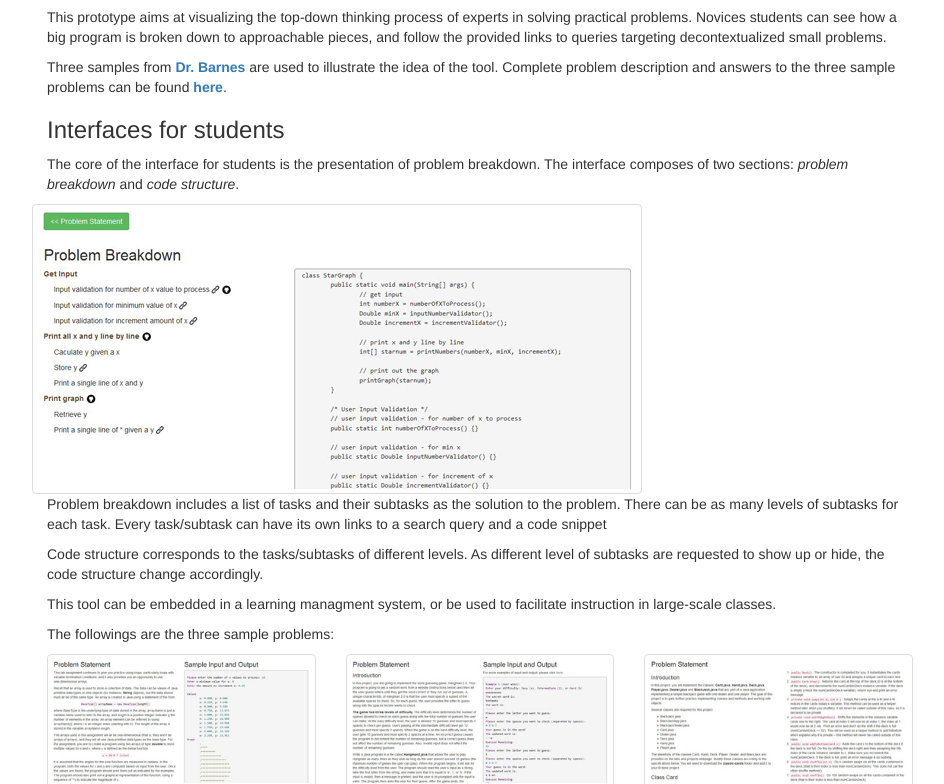
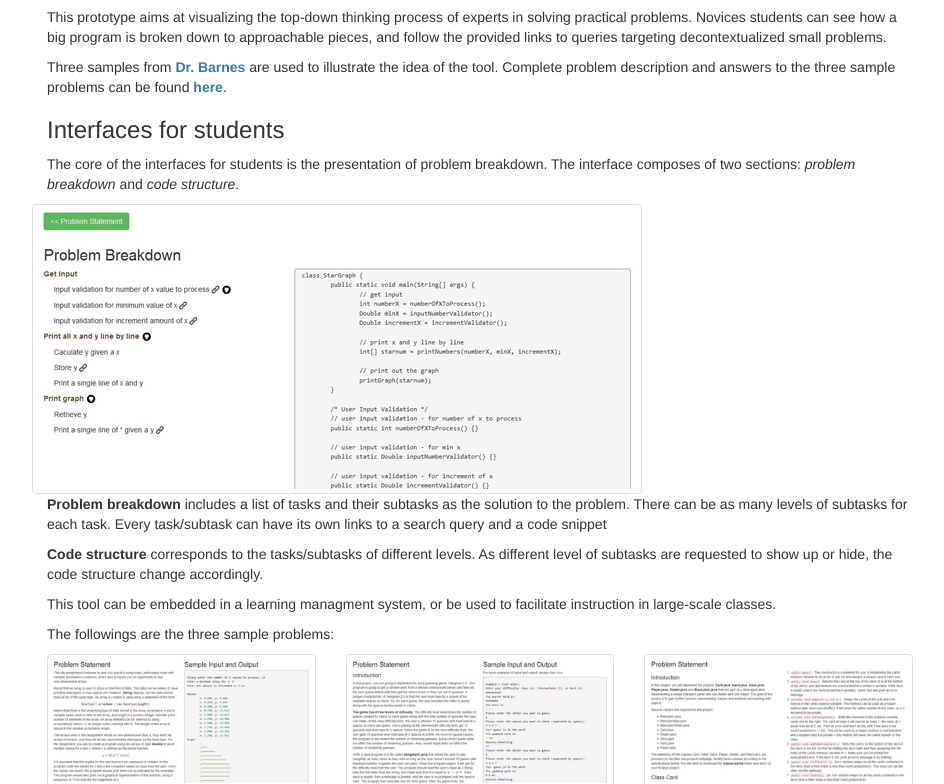
Before and after one commit to Neo-Hao/Comprehensive-Intro, a plain HTML site: page index.html in a window 1280 px wide. Shown: the part 666-1450 px from the top of the page, without its empty margins (160-1104 px from the left). Drawn offline with nearby package versions, Linux system fonts and the light colour scheme.

Commit message:
Reivision

```diff
--- a/index.html
+++ b/index.html
@@ -74,15 +74,15 @@
 
 			<h3>Interfaces for students</h3>
 
-			<p>The core of the interface for students is the presentation of problem breakdown. The interface composes of two sections: <i>problem breakdown</i> and <i>code structure</i>.</p>
+			<p>The core of the interfaces for students is the presentation of problem breakdown. The interface composes of two sections: <i>problem breakdown</i> and <i>code structure</i>.</p>
 
 			<div class="row">
 				<img src="img/breakdown.jpg" alt="Responsive image" class="img-thumbnail">
 			</div>
 
-			<p>Problem breakdown includes a list of tasks and their subtasks as the solution to the problem. There can be as many levels of subtasks for each task. Every task/subtask can have its own links to a search query and a code snippet</p>
+			<p><strong>Problem breakdown</strong> includes a list of tasks and their subtasks as the solution to the problem. There can be as many levels of subtasks for each task. Every task/subtask can have its own links to a search query and a code snippet</p>
 
-			<p>Code structure corresponds to the tasks/subtasks of different levels. As different level of subtasks are requested to show up or hide, the code structure change accordingly.</p>
+			<p><strong>Code structure</strong> corresponds to the tasks/subtasks of different levels. As different level of subtasks are requested to show up or hide, the code structure change accordingly.</p>
 
 			<p>This tool can be embedded in a learning managment system, or be used to facilitate instruction in large-scale classes.</p>
 
```
